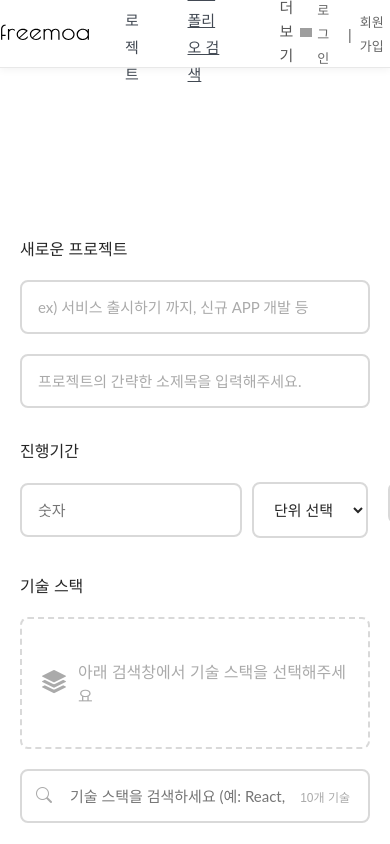
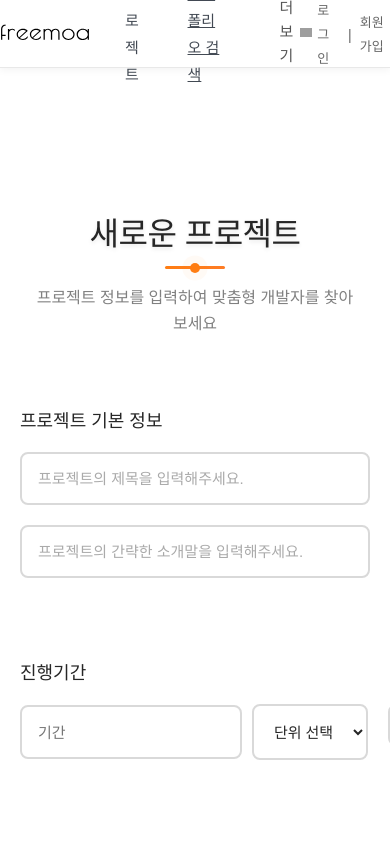
Before and after one commit to PotentialRadar/PR-Front, a Vue app: page /new-project in a window 390 px wide. Shown: the top 844 px of the page. Built offline with nearby package versions, Linux system fonts and the light colour scheme; grey boxes are pictures that could not be loaded; a web font is replaced by a local one.

Commit message:
feat: 프로젝트 생성 페이지

```diff
--- a/src/components/projectComponents/TechStackSelector.vue
+++ b/src/components/projectComponents/TechStackSelector.vue
@@ -143,7 +143,7 @@ export default {
 
     const filteredTechnologies = computed(() => {
       if (!searchQuery.value.trim()) {
-        return availableTechnologies.value.slice(0, 10) // 기본적으로 10개만 표시
+        return [] // 검색어가 없으면 아무것도 표시하지 않음
       }
 
       return availableTechnologies.value.filter(tech =>
--- a/src/views/ProjectCreatePage.vue
+++ b/src/views/ProjectCreatePage.vue
@@ -17,18 +17,27 @@
       </div>
     </div>
 
+    <!-- 페이지 헤더 -->
+    <div class="page-header">
+      <div class="header-content">
+        <div class="title-section">
+          <h1 class="page-title">새로운 프로젝트</h1>
+          <div class="title-underline"></div>
+        </div>
+        <p class="page-subtitle">프로젝트 정보를 입력하여 맞춤형 개발자를 찾아보세요</p>
+      </div>
+    </div>
+
     <div class="form-container">
       <div class="form-content">
         <div class="form-section">
-          <div class="section-header">
-            <div class="section-title">새로운 프로젝트</div>
-          </div>
+          <div class="section-title">프로젝트 기본 정보</div>
           <div class="input-group">
             <input
               type="text"
               v-model="formData.projectTitle"
               :class="['project-title-input', { 'error': getError('projectTitle').value }]"
-              placeholder="ex) 서비스 출시하기 까지, 신규 APP 개발 등"
+              placeholder="프로젝트의 제목을 입력해주세요."
               @blur="validateField('projectTitle', formData.projectTitle, validationSchema.projectTitle)"
             />
             <div v-if="getError('projectTitle').value" class="error-message">
@@ -40,7 +49,7 @@
               type="text"
               v-model="formData.projectSubtitle"
               :class="['project-subtitle-input', { 'error': getError('projectSubtitle').value }]"
-              placeholder="프로젝트의 간략한 소제목을 입력해주세요."
+              placeholder="프로젝트의 간략한 소개말을 입력해주세요."
               @blur="validateField('projectSubtitle', formData.projectSubtitle, validationSchema.projectSubtitle)"
             />
             <div v-if="getError('projectSubtitle').value" class="error-message">
@@ -58,7 +67,7 @@
                 v-model.number="formData.projectDurationValue"
                 :class="['duration-value-input', { 'error': getError('projectDurationValue').value }]"
                 min="0"
-                placeholder="숫자"
+                placeholder="기간"
                 @blur="validateField('projectDurationValue', formData.projectDurationValue, validationSchema.projectDurationValue)"
               />
               <select
@@ -93,8 +102,8 @@
           </div>
         </div>
         <div class="form-section">
-           <div class="section-title">기술 스택</div>
-
+          <div class="section-title">기술 스택</div>
+          <p class="upload-note">입력된 기술 스택은 프로젝트 추천 서비스에 이용됩니다.</p>
           <TechStackSelector
             v-model="formData.techStack"
             :error="getError('techStack').value"
@@ -113,7 +122,7 @@
               <textarea
                 v-model="formData.projectDescription"
                 :class="['project-description-textarea', { 'error': getError('projectDescription').value }]"
-                placeholder="지금 서비스의 MVP 매뉴 개발하려 하니다.&#10;직업 이식의 개발팀을 전화한니다.&#10;상세 기술사량 업최년의 마로 문양 전축하고 싶습니다."
+                placeholder="프로젝트에 대한 정보를 입력해주세요."
                 rows="6"
                 @blur="validateField('projectDescription', formData.projectDescription, validationSchema.projectDescription)"
               ></textarea>
@@ -126,9 +135,7 @@
 
         <div class="form-section">
           <div class="upload-section">
-            <p class="upload-label">참고 파일</p>
-            <p class="upload-note">* 향후의 파일은 전면 상담 메시지용 직접 첨부할 수 있으며, 프로젝트 공급 결과 파일 섭니다.</p>
-
+            <div class="section-title">참고 파일</div>
             <FileUploadArea
               v-model="formData.files"
               :error="getError('files').value"
@@ -165,8 +172,6 @@
 
 <script>
 import { ref, reactive, computed, onMounted } from 'vue'
-// DateRangeInput 컴포넌트는 더 이상 사용되지 않으므로 주석 처리하거나 삭제합니다.
-// import DateRangeInput from '@/components/projectComponents/DateRangeInput.vue'
 import PersonnelCounter from '@/components/projectComponents/PersonnelCounter.vue'
 import TechStackSelector from '@/components/projectComponents/TechStackSelector.vue'
 import FileUploadArea from '@/components/projectComponents/FileUploadArea.vue'
@@ -196,29 +201,23 @@ export default {
     const showSuccess = ref(false)
 
     const formData = reactive({
-      projectTitle: '', // 프로젝트 제목 추가
-      projectSubtitle: '', // 소제목 추가
-      projectDurationValue: null, // 진행 기간 숫자 값
-      projectDurationUnit: '',    // 진행 기간 단위
-      // dateRange: { // 프로젝트 일정 제거에 따라 dateRange 속성도 제거
-      //   startDate: '',
-      //   endDate: ''
-      // },
-      personnel: 6,
+      projectTitle: '',
+      projectSubtitle: '',
+      projectDurationValue: null,
+      projectDurationUnit: '',
+      personnel: 1,
       techStack: [],
       projectDescription: '',
       files: []
     })
 
-    // Validation schema
     const validationSchema = {
-      projectTitle: [ // 프로젝트 제목 유효성 검사 추가
+      projectTitle: [
         'required',
         { minLength: 5, message: '프로젝트 제목은 최소 5자 이상이어야 합니다.' },
         { maxLength: 100, message: '프로젝트 제목은 최대 100자까지 가능합니다.' }
       ],
-      projectSubtitle: [ // 소제목 유효성 검사 추가 (선택 사항이라면 'required' 제거)
-        // 'required', // 소제목이 필수라면 이 주석을 해제하세요.
+      projectSubtitle: [
         { maxLength: 200, message: '소제목은 최대 200자까지 가능합니다.' }
       ],
       projectDurationValue: [ // 진행 기간 숫자 값 유효성 검사 추가
@@ -228,21 +227,13 @@ export default {
           return true
         }
       ],
-      projectDurationUnit: [ // 진행 기간 단위 유효성 검사 추가
+      projectDurationUnit: [
         'required',
         (value) => {
           if (!value) return '진행 기간 단위를 선택해주세요.'
           return true
         }
       ],
-      // dateRange: [ // 프로젝트 일정 제거에 따라 dateRange 유효성 검사도 제거
-      //   'required',
-      //   (value) => {
-      //     if (!value.startDate || !value.endDate) return '시작일과 종료일을 모두 입력해주세요.'
-      //     if (new Date(value.endDate) <= new Date(value.startDate)) return '종료일은 시작일보다 늦어야 합니다.'
-      //     return true
-      //   }
-      // ],
       personnel: [
         'required',
         'personnel'
@@ -258,14 +249,12 @@ export default {
       files: [
         (files) => {
           if (!files || files.length === 0) return true
-          // File size validation (5MB max per file)
           const maxSize = 5 * 1024 * 1024
           for (const file of files) {
             if (file.size > maxSize) {
               return `파일 크기는 5MB 이하여야 합니다: ${file.name}`
             }
           }
-          // File type validation
           const allowedExtensions = ['.pdf', '.doc', '.docx', '.ppt', '.pptx', '.jpg', '.jpeg', '.png', '.gif']
           for (const file of files) {
             const extension = '.' + file.name.split('.').pop().toLowerCase()
@@ -279,7 +268,6 @@ export default {
     }
 
     const submitForm = async () => {
-      // 진행 기간 유효성 검사를 위해 추가합니다.
       validateField('projectDurationValue', formData.projectDurationValue, validationSchema.projectDurationValue);
       validateField('projectDurationUnit', formData.projectDurationUnit, validationSchema.projectDurationUnit);
 
@@ -291,10 +279,8 @@ export default {
       isSubmitting.value = true
 
       try {
-        // Simulate API call
         await new Promise(resolve => setTimeout(resolve, 2000))
 
-        // Success
         showSuccess.value = true
         clearErrors()
 
@@ -309,14 +295,12 @@ export default {
     }
 
     const resetForm = () => {
-      // Reset form data
       Object.assign(formData, {
         projectTitle: '',
         projectSubtitle: '',
         projectDurationValue: null,
         projectDurationUnit: '',
-        // dateRange: { startDate: '', endDate: '' }, // 프로젝트 일정 제거에 따라 제거
-        personnel: 6,
+        personnel: 1,
         techStack: [],
         projectDescription: '',
         files: []
@@ -326,13 +310,11 @@ export default {
       showSuccess.value = false
     }
 
-    // Auto-validate on data changes after submit attempt
     const watchedFields = computed(() => [
       formData.projectTitle,
       formData.projectSubtitle,
       formData.projectDurationValue,
       formData.projectDurationUnit,
-      // formData.dateRange, // 프로젝트 일정 제거에 따라 제거
       formData.personnel,
       formData.techStack,
       formData.projectDescription,
@@ -362,12 +344,102 @@ export default {
   display: flex;
   width: 100%;
   min-height: 100vh;
-  padding: 168px 20px 100px 20px;
+  padding: 100px 20px 100px 20px;
   flex-direction: column;
   align-items: center;
   flex-shrink: 0;
   position: relative;
   background: var(--color-white-solid, #FFF);
+}
+
+/* 페이지 헤더 */
+.page-header {
+  width: 100%;
+  max-width: 1110px;
+  margin-bottom: 60px;
+  text-align: center;
+  position: relative;
+}
+
+.header-content {
+  display: flex;
+  flex-direction: column;
+  align-items: center;
+  gap: 20px;
+  position: relative;
+  padding: 50px 20px 40px 20px;
+}
+
+.title-section {
+  position: relative;
+  display: flex;
+  flex-direction: column;
+  align-items: center;
+  gap: 12px;
+}
+
+.page-title {
+  font-size: 42px;
+  font-weight: 700;
+  color: var(--color-grey-15, #262626);
+  margin: 0;
+  letter-spacing: -1px;
+  position: relative;
+  text-shadow: 0 2px 4px rgba(0, 0, 0, 0.1);
+}
+
+.title-underline {
+  width: 80px;
+  height: 4px;
+  background: linear-gradient(90deg, var(--www-freemoa-net-pumpkin, #FF7D12) 0%, var(--color-orange-57, #FE7C25) 100%);
+  border-radius: 2px;
+  position: relative;
+  animation: expandLine 1s ease-out;
+}
+
+.title-underline::after {
+  content: '';
+  position: absolute;
+  top: 50%;
+  left: 50%;
+  transform: translate(-50%, -50%);
+  width: 12px;
+  height: 12px;
+  background: var(--www-freemoa-net-pumpkin, #FF7D12);
+  border-radius: 50%;
+  animation: pulse 2s infinite;
+}
+
+.page-subtitle {
+  font-size: 18px;
+  color: var(--color-grey-50, #808080);
+  margin: 0;
+  font-weight: 400;
+  max-width: 600px;
+  line-height: 1.6;
+  opacity: 0;
+  animation: fadeInUp 0.8s ease-out 0.3s forwards;
+}
+
+@keyframes expandLine {
+  0% {
+    width: 0;
+  }
+  100% {
+    width: 80px;
+  }
+}
+
+@keyframes pulse {
+  0% {
+    box-shadow: 0 0 0 0 rgba(255, 125, 18, 0.7);
+  }
+  70% {
+    box-shadow: 0 0 0 8px rgba(255, 125, 18, 0);
+  }
+  100% {
+    box-shadow: 0 0 0 0 rgba(255, 125, 18, 0);
+  }
 }
 
 .form-container {
@@ -399,20 +471,26 @@ export default {
   gap: 20px;
   align-self: stretch;
   position: relative;
-  margin-bottom: 30px;
+  margin-bottom: 80px;
   animation: fadeInUp 0.6s ease-out;
 }
 
+.section-title {
+  font-weight: 700;
+  font-size: 18px;
+}
+
 .duration-personnel-group {
-  display: flex; /* 자식 요소들을 가로로 배열 */
-  gap: 20px; /* 자식 요소들 사이의 간격 */
-  align-self: stretch; /* 부모 너비에 맞춤 */
-  margin-bottom: 30px; /* 다른 섹션과 동일한 하단 여백 */
+  display: flex;
+  gap: 20px;
+  align-self: stretch;
+  margin-bottom: 30px;
 }
 
 .duration-personnel-group .form-section {
-  flex: 1; /* 각 섹션이 사용 가능한 공간을 균등하게 분할 */
-  margin-bottom: 0; /* 부모에 마진을 주었으므로 자식에서는 제거 */
+  flex: 1;
+  margin-bottom: 80px;
+
 }
 
 /* 진행인원 섹션 오른쪽 정렬 */
@@ -464,7 +542,6 @@ export default {
   border: 2px solid var(--color-grey-85, #D9D9D9);
   background: var(--color-white-solid, #FFF);
   position: relative;
-  font-family: 'Lato', -apple-system, Roboto, Helvetica, sans-serif;
   font-size: 15px;
   color: var(--color-grey-15, #262626);
   transition: all 0.3s ease;
@@ -562,18 +639,8 @@ export default {
   position: relative;
 }
 
-.upload-label {
-  color: var(--color-grey-15, #262626);
-  font-family: 'Lato', -apple-system, Roboto, Helvetica, sans-serif;
-  font-size: 16px;
-  font-weight: 500;
-  line-height: 1.4;
-  margin: 0;
-}
-
 .upload-note {
   color: var(--color-orange-57, #FE7C25);
-  font-family: 'Lato', -apple-system, Roboto, Helvetica, sans-serif;
   font-size: 13px;
   font-weight: 400;
   line-height: 1.4;
@@ -741,6 +808,37 @@ export default {
   background: var(--www-freemoa-net-dark-pumpkin, #E66C00);
 }
 
+/* 반응형 헤더 */
+@media (max-width: 768px) {
+  .page-header {
+    margin-bottom: 40px;
+  }
+
+  .header-content {
+    padding: 40px 15px 30px 15px;
+    gap: 16px;
+  }
+
+  .page-title {
+    font-size: 32px;
+    letter-spacing: -0.5px;
+  }
+
+  .title-underline {
+    width: 60px;
+    height: 3px;
+  }
+
+  .title-underline::after {
+    width: 10px;
+    height: 10px;
+  }
+
+  .page-subtitle {
+    font-size: 16px;
+  }
+}
+
 @keyframes spin {
   0% { transform: rotate(0deg); }
   100% { transform: rotate(360deg); }
```
